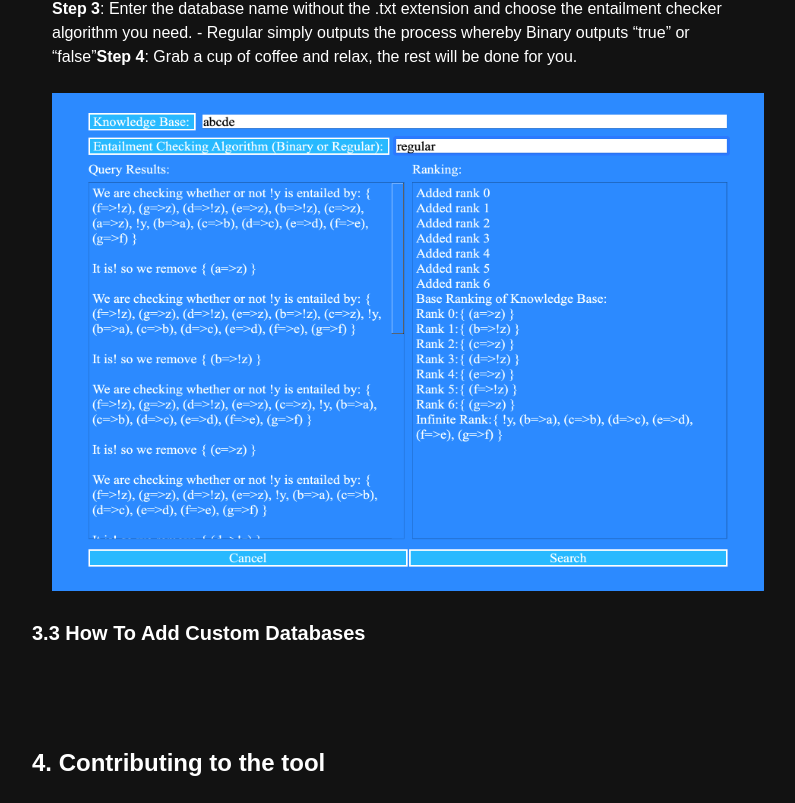
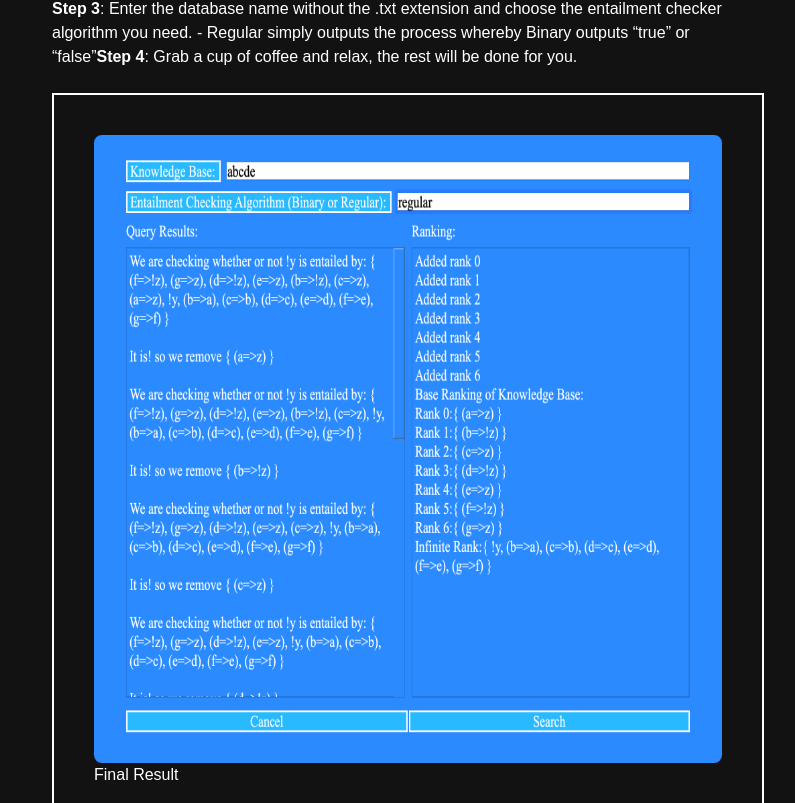
Before and after one commit to Anri-Lombard/Defeasible-Reasoning, a Next.js app: page / in a window 1280 px wide. Shown: the part 3817-4620 px from the top of the page, without its empty margins (232-1027 px from the left). Built offline with nearby package versions, Linux system fonts and the light colour scheme.

Commit message:
Proposal

```diff
--- a/pages/index.tsx
+++ b/pages/index.tsx
@@ -162,9 +162,12 @@ const Home: NextPage = () => {
               <strong>Step 1</strong>: Download the Defeasible Reasoning GUI <br /><br />
               <strong>Step 2</strong>: Add own database along with defeasible query in the form of a .txt file (see section 3.2)<br /><br />
               <strong>Step 3</strong>: Enter the database name without the .txt extension and choose the entailment checker algorithm you need.
-               - Regular simply outputs the process whereby Binary outputs &ldquo;true&rdquo; or &ldquo;false&rdquo;
+              - Regular simply outputs the process whereby Binary outputs &ldquo;true&rdquo; or &ldquo;false&rdquo;
               <strong>Step 4</strong>: Grab a cup of coffee and relax, the rest will be done for you. <br /><br />
-              <Image src="/images/FinalResult.png" alt="final result" layout="responsive" priority width={100} height={70}/>
+              <figure className="p-10 border-2 border-white">
+                <Image className="rounded-lg" src="/images/FinalResult.png" alt="final result" layout="responsive" priority width={100} height={100} />
+                <figcaption>Final Result</figcaption>
+              </figure>
             </div>
           </div>
           <div>
```
Also changed, not shown: 1 other file (tests, documents, lock files or other folders).
